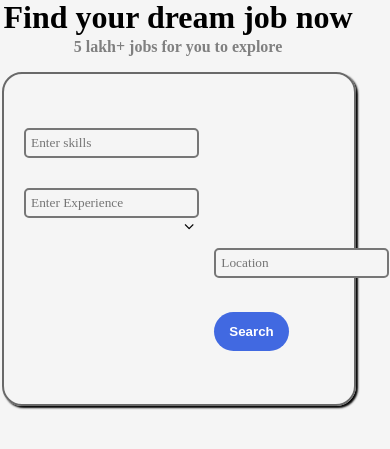
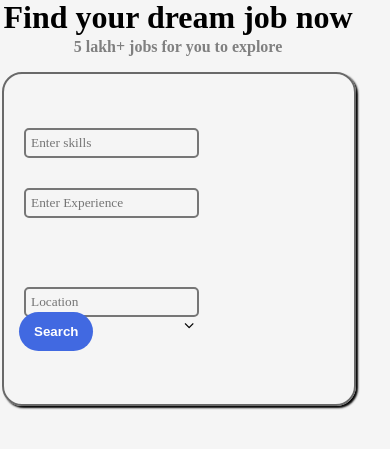
Before and after one commit to Saravana-Pon-Balan/job-provider, a PHP site: page / in a window 390 px wide. Shown: the part 230-679 px from the top of the page. Run offline with PHP 8.4, Linux system fonts and the light colour scheme; some libraries are stand-ins or nearby versions.

Commit message:
adding styles

```diff
--- a/index.php
+++ b/index.php
@@ -220,7 +220,7 @@ body{
 	border-radius: 5px;
 }
 .dropdown{
-	position: static;
+	position: absolute;
 	margin-left: 180px;
 	margin-top: 90px;
 
@@ -234,11 +234,11 @@ body{
 	top: 210px;
 }
 .mblin3{
-	position: absolute;
-	top: 270px;
+	position: static;
+	margin-top: 150px;
 }
 .searchbtn{
-	margin-left: 20px;
+	margin-left: -180px;
 	margin-top: 210px;
 	position: relative;
 	font-weight: 600;
```
